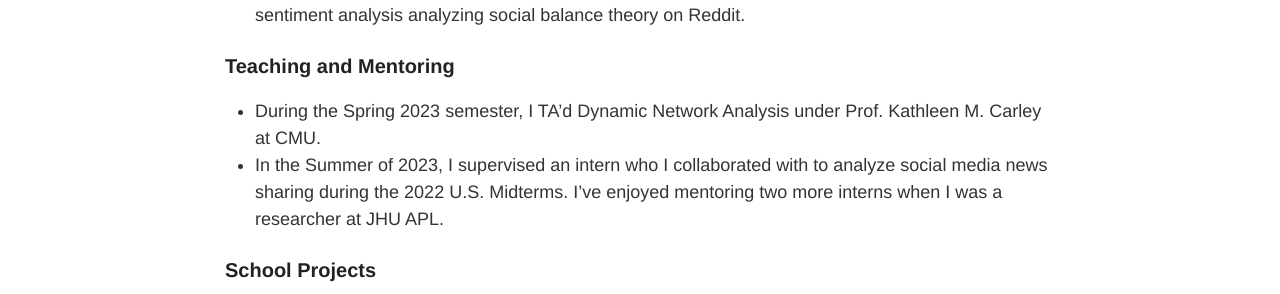
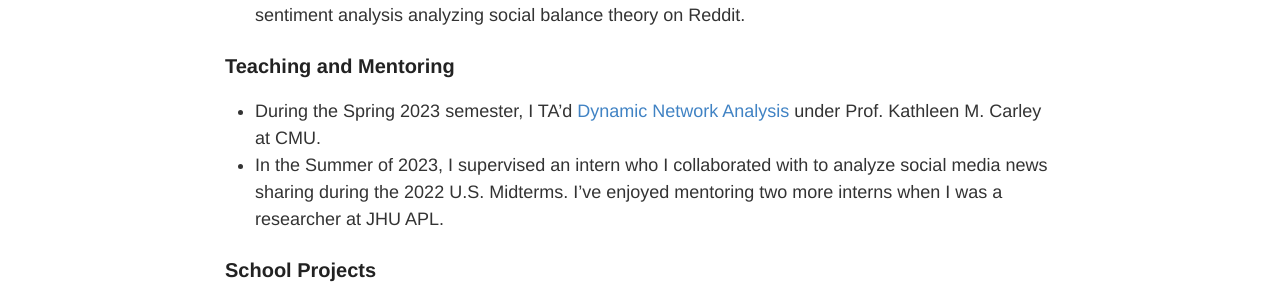
Before and after one commit to christine-lepird/christine-lepird.github.io, a Jekyll site: the page built from research.md, in a window 1280 px wide. Shown: the part 1384-1678 px from the top of the page. Built offline with Jekyll 4.4.1, drawn with Linux system fonts in a browser that asks for light colours; part of the change alters nothing that is shown.

```diff
--- a/research.md
+++ b/research.md
@@ -29,7 +29,7 @@ In 2020 I legally changed my name from Christine Marie Sowa to Christine Sowa Le
 * INSNA 2017 NASN Conference: Presented independent research project into cross-network sentiment analysis analyzing social balance theory on Reddit.
 
 ### Teaching and Mentoring
-* During the Spring 2023 semester, I TA'd Dynamic Network Analysis under Prof. Kathleen M. Carley at CMU.
+* During the Spring 2023 semester, I TA'd [Dynamic Network Analysis](https://www.cmu.edu/ideas-social-cybersecurity/courses/19-640.html) under Prof. Kathleen M. Carley at CMU.
 * In the Summer of 2023, I supervised an intern who I collaborated with to analyze social media news sharing during the 2022 U.S. Midterms. I've enjoyed mentoring two more interns when I was a researcher at JHU APL.
 
 ### School Projects
```
